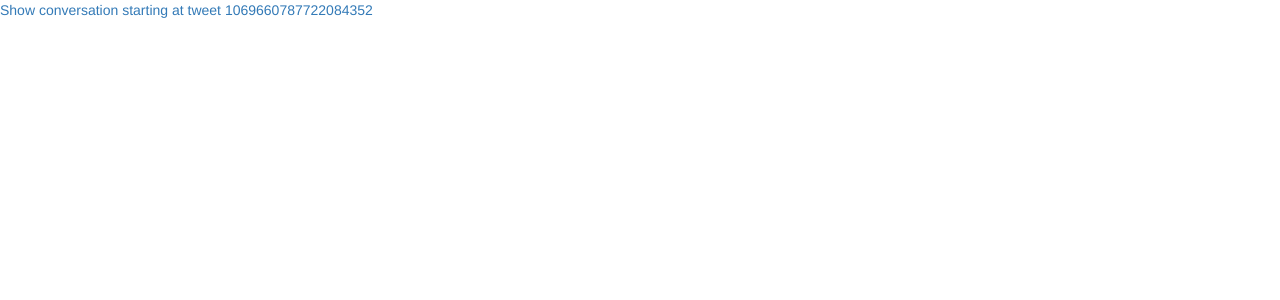
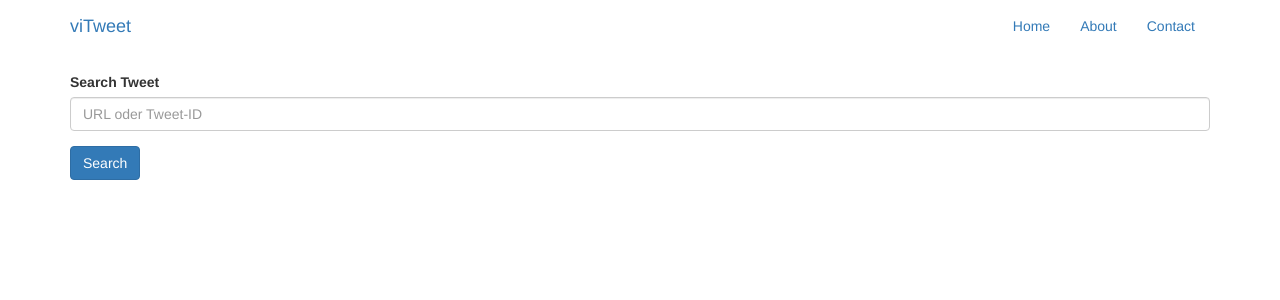
Before and after one commit to ashtree4711/viTweet, a Flask app: page / in a window 1280 px wide. Shown: the top 300 px of the page. Run offline with Flask 2, Linux system fonts and the light colour scheme; some libraries are stand-ins or nearby versions.

Commit message:
navigation in frontend + wip search

```diff
--- a/source/app.py
+++ b/source/app.py
@@ -1,7 +1,8 @@
-from flask import Flask, render_template
+from flask import Flask, render_template, Request
 from flask_bootstrap import Bootstrap
 
 import vi_twitter.search as search
+from flask.globals import request
 
 app = Flask(__name__)
 Bootstrap(app)
@@ -14,12 +15,14 @@ def index():
 def convo(tweetID):
     return 'A viTweet conversation page showing the conversation starting from the Tweet with ID {}'.format(tweetID)
 
-@app.route('/convo/<tweetID>/linear')
+@app.route('/convo/<tweetID>/linear', methods=['GET', 'POST'])
 def conversation(tweetID):
     # Call function with TWEET-ID + max. Replies (please don't call over 10!)
     # content -> Temporary String (nothing for future)
     # response -> Dictionary to be used
-    content, response = search.get_replies(1069660787722084352, 5)
+    if request.method == 'POST':
+        response = request.form['response']
+    content, response = search.get_replies(response, 5)
     return convo(tweetID) + render_template('conversation.html',response=response)
 
 
--- a/source/templates/index.html
+++ b/source/templates/index.html
@@ -1,3 +1,31 @@
-<title>viTweet index page</title>
-<a href="/convo/1069660787722084352/linear">Show conversation starting at tweet 1069660787722084352</a>
 {% extends "bootstrap/base.html" %}
+
+{% block content %}
+
+<div class="navbar navbar-expand-lg navbar-light bg-light">
+    <div class="container">
+        <div class="navbar-header">
+            <a class="navbar-brand" href="#">viTweet</a>
+        </div>
+        <div class="collapse navbar-collapse">
+            <ul class="nav navbar-nav navbar-right">
+                <li class="active"><a href="#">Home</a></li>
+                <li><a href="#about">About</a></li>
+                <li><a href="#contact">Contact</a></li>
+            </ul>
+        </div><!--/.nav-collapse -->
+    </div>
+</div>
+
+<div class="container">
+<form method="POST" action="/convo">
+    <div class="form-group">
+        <label for="mainSearch">Search Tweet</label>
+        <input type="search" class="form-control" id="mainSearch" placeholder="URL oder Tweet-ID" name="response">
+    </div>
+    <button class="btn btn-primary" type="submit" value="Submit" role="button">Search</button>
+</form>
+</div>
+
+
+{% endblock %}
```
Also changed, not shown: source/templates/conversation.html (+22 -9 lines).
